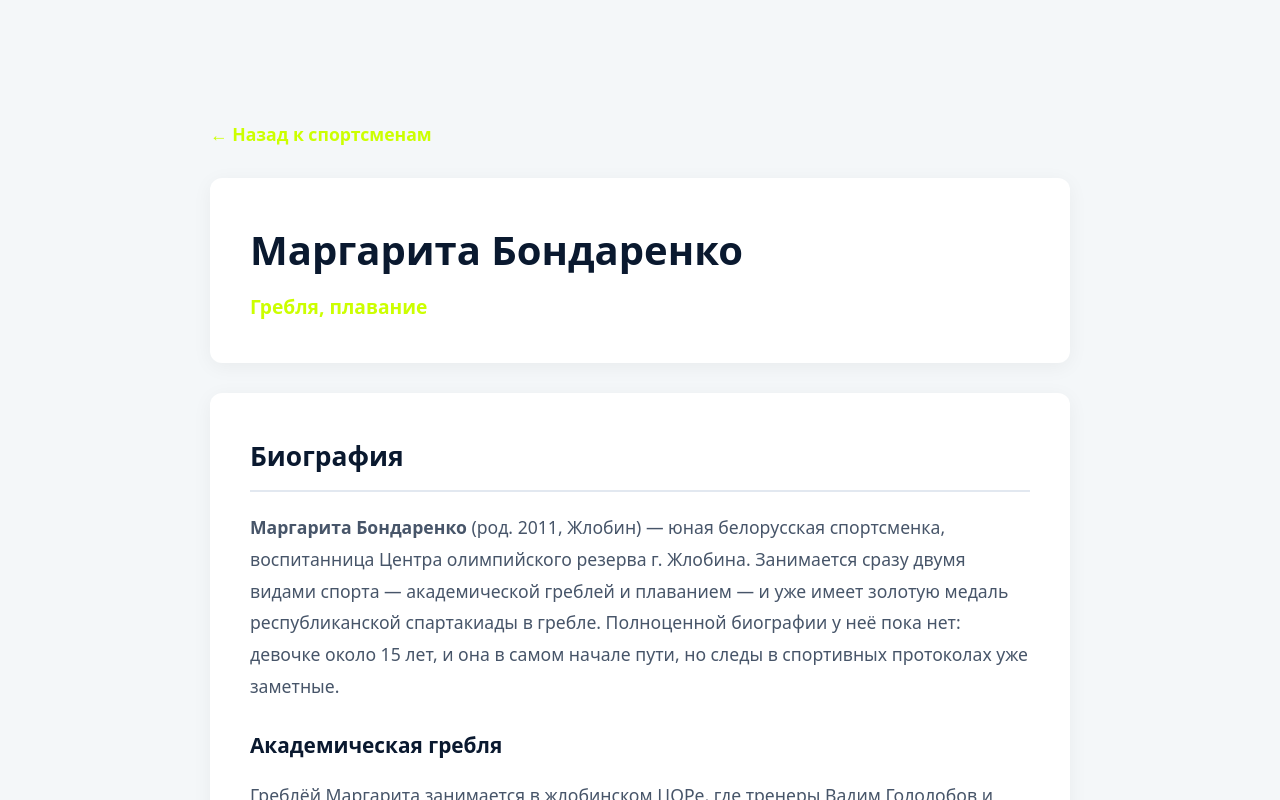
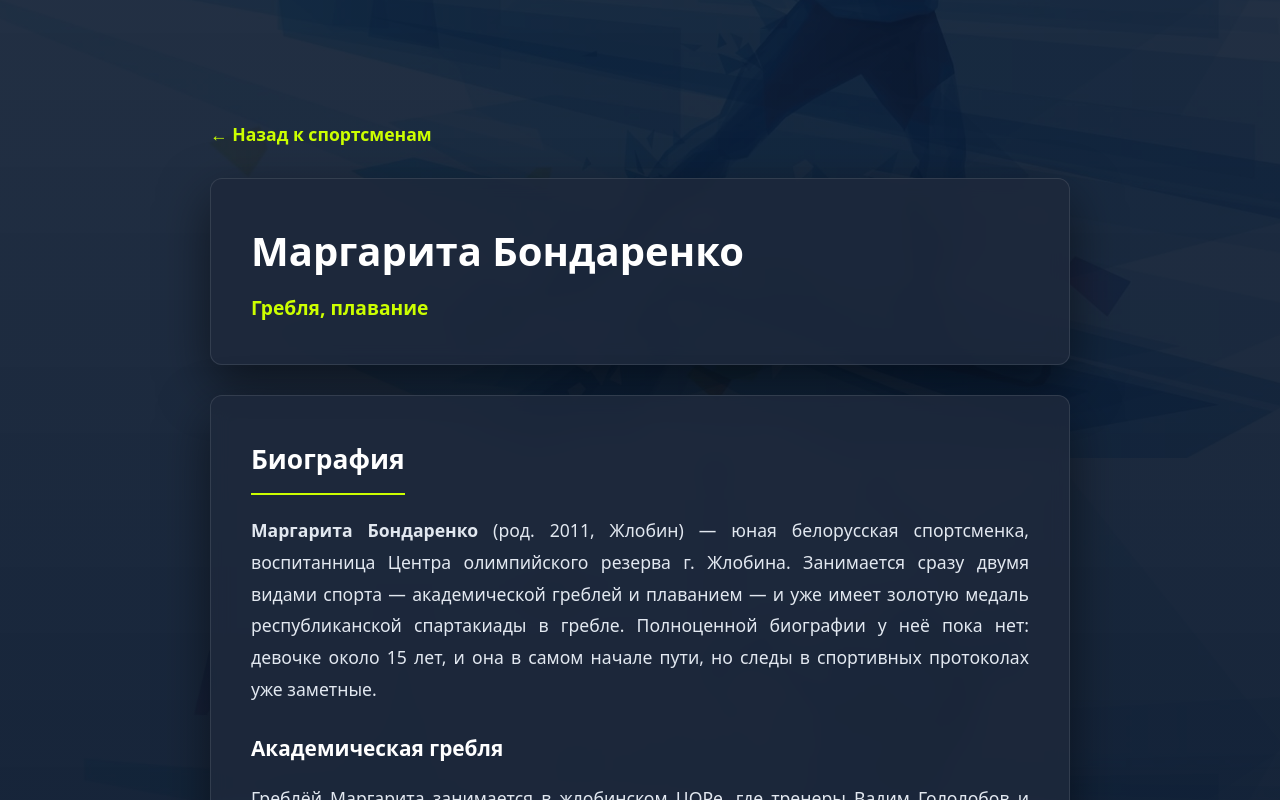
Before and after one commit to Germanovich-g/Sport-Zhlobin2026, a plain HTML site: page bondarenko.html in a window 1280 px wide. Shown: the top 800 px of the page. Drawn offline with Linux system fonts and the light colour scheme.

Commit message:
Update bondarenko.html

```diff
--- a/bondarenko.html
+++ b/bondarenko.html
@@ -6,22 +6,37 @@
   <title>Маргарита Бондаренко — Жлобин Спорт</title>
   <link rel="stylesheet" href="style.css">
   <style>
-    .profile-page { padding: 120px 20px 60px; max-width: 900px; margin: 0 auto; min-height: 100vh; }
+       .profile-page { padding: 120px 20px 60px; max-width: 900px; margin: 0 auto; min-height: 100vh; position: relative; z-index: 2; }
+
     .back-btn { display: inline-block; margin-bottom: 30px; color: var(--primary); font-weight: 800; text-decoration: none; font-size: 1.1rem; }
-    .back-btn:hover { color: var(--primary-hover); }
-    .profile-header { display: flex; gap: 40px; align-items: center; background: var(--card); padding: 40px; border-radius: var(--radius); box-shadow: var(--shadow); margin-bottom: 30px; flex-wrap: wrap; color: var(--text); }
-    .profile-header img { width: 250px; height: 250px; object-fit: cover; border-radius: 20px; border: 5px solid var(--bg-alt); }
-    .profile-title h1 { font-size: 2.5rem; color: var(--secondary); margin-bottom: 10px; }
+    .back-btn:hover { text-shadow: 0 0 10px rgba(204, 255, 0, 0.5); }
+
+    .profile-header {
+      display: flex; gap: 40px; align-items: center;
+      background: rgba(30, 41, 59, 0.85); /* Темная стеклянная карточка */
+      backdrop-filter: blur(10px);
+      border: 1px solid rgba(255, 255, 255, 0.1);
+      padding: 40px; border-radius: var(--radius); box-shadow: 0 20px 50px rgba(0,0,0,0.5); margin-bottom: 30px;
+    }
+    .profile-header img { width: 250px; height: 250px; object-fit: cover; border-radius: 20px; border: 5px solid var(--primary); }
+    .profile-title h1 { font-size: 2.5rem; color: #fff; margin-bottom: 10px; }
     .profile-title p { color: var(--primary); font-weight: bold; font-size: 1.2rem; }
-    .profile-content { background: var(--card); padding: 40px; border-radius: var(--radius); box-shadow: var(--shadow); color: var(--text-muted); line-height: 1.8; font-size: 1.1rem; }
-    .profile-content h2 { color: var(--secondary); margin-bottom: 20px; border-bottom: 2px solid var(--bg-alt); padding-bottom: 10px; }
-    .profile-content h3 { color: var(--secondary); margin-top: 25px; margin-bottom: 15px; font-size: 1.3rem; }
-    .profile-content p { margin-bottom: 15px; }
+
+    .profile-content {
+      background: rgba(30, 41, 59, 0.85); /* Темная стеклянная карточка */
+      backdrop-filter: blur(10px);
+      border: 1px solid rgba(255, 255, 255, 0.1);
+      padding: 40px; border-radius: var(--radius); box-shadow: 0 20px 50px rgba(0,0,0,0.5);
+      color: #e2e8f0; line-height: 1.8; font-size: 1.1rem;
+    }
+    .profile-content h2 { color: #fff; margin-bottom: 20px; border-bottom: 2px solid var(--primary); padding-bottom: 10px; display: inline-block; }
+    .profile-content h3 { color: #fff; margin-top: 25px; margin-bottom: 15px; font-size: 1.3rem; }
+    .profile-content p { margin-bottom: 15px; text-align: justify; }
     .profile-content ul { margin-bottom: 15px; padding-left: 20px; }
     .profile-content li { margin-bottom: 10px; }
   </style>
 </head>
-<body style="background: var(--bg);">
+<body style="background: linear-gradient(rgba(10, 25, 47, 0.9), rgba(10, 25, 47, 0.95)), url('ski-bg.jpg') center/cover no-repeat fixed; background-color: #0a192f; color: #fff;">
   <div class="profile-page">
     <a href="index.html#people" class="back-btn">← Назад к спортсменам</a>
     <div class="profile-header">
```
